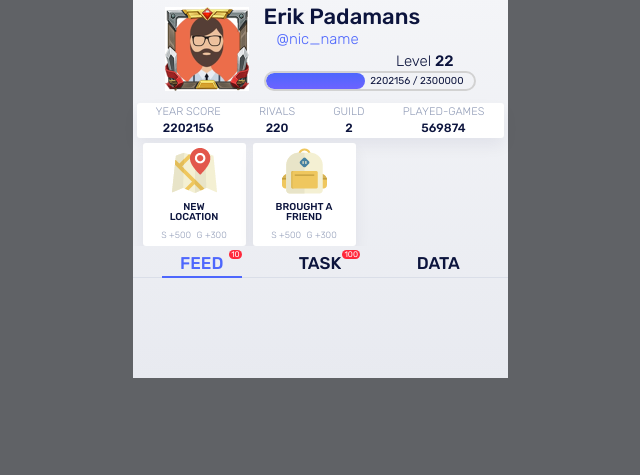
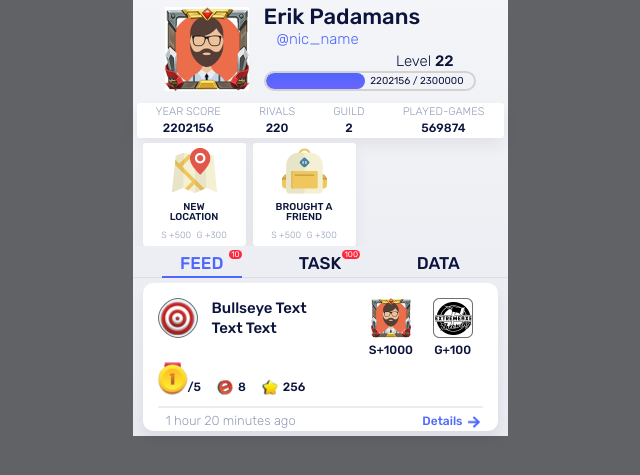
Before and after one commit to IzvekovWeb/Champ_Throw, a website built with webpack: page src/www/index.html in a window 1280 px wide. Shown: the part 159-634 px from the top of the page, without its empty margins (320-960 px from the left). Built offline with nearby package versions, Linux system fonts and the light colour scheme; files whose address does not match are found by name; a web font is replaced by a local one.

Commit message:
Блок score

```diff
--- /dev/null
+++ b/src/scss/components/score.scss
@@ -0,0 +1,108 @@
+.score {
+  @include flex(row,space-between,flex-start);
+  flex-wrap: wrap;
+  margin-top: 5px;
+  padding: 15px;
+  padding-bottom: 2px;
+  border-radius: 10px;
+  background: #ffffff;
+  box-shadow: 0 8px 12px rgba(12, 20, 61, 0.06);
+  &:last-child {
+    margin-bottom: 5px;
+  }
+  &__title {
+    @include flex;
+    max-width: 50%;
+    &-img {
+      max-width: 40px;
+      @include size(100%, 40px);
+    }
+    &-text {
+      padding-left: 14px;
+      font-size: 15px;
+      font-weight: 500;
+      line-height: 20px;
+    }
+  }
+  &__avatars {
+    @include flex(row, space-around,flex-start);
+    width: 38%;
+  }
+  &__avatar {
+    @include flex(column, flex-start, center);
+    &-img {
+      max-width: 40px;
+      @include size(100%, 40px);
+    }
+    &-text {
+      font-size: 12px;
+      font-weight: 500;
+      line-height: 24px;
+      text-transform: uppercase;
+    }
+
+  }
+  &__rating {
+    @include flex(row, flex-start, flex-end);
+    width: 100%;
+    margin-bottom: 14px;
+    &-type {
+      @include flex(row, space-around, flex-end);
+      &:not(:first-child ){
+        margin-left: 16px;
+      }
+    }
+    &-img {
+      max-width: 16px;
+      @include size(100%, 16px);
+
+      &--position {
+        max-width: 30px;
+        @include size(100%, 30px);
+
+      }
+    }
+    &-all {
+      font-size: 12px;
+      font-weight: 500;
+      line-height: 9px;
+      margin-left: 5px;
+
+      &--position {
+        margin-left: 0px;
+      }
+    }
+  }
+
+  &__line {
+    width: 100%;
+    height: 2px;
+    border-radius: 100px;
+    background-color: #ebedf3;
+  }
+
+  &__footer {
+    @include flex(row, space-between, center);
+    padding: 5px 3px 0 8px;
+    width: 100%;
+    &-time {
+      color: $neutral-secondary;
+      font-size: 13px;
+      font-weight: 300;
+      line-height: 16px;
+    }
+    &-details {
+      @include flex(row, center, center);
+      cursor: pointer;
+
+      color: $primary-color;
+      font-size: 12px;
+      font-weight: 500;
+      line-height: 12px;
+    }
+    &-arrow {
+      @include size(12px, 12px);
+      margin-left: 5px;
+    }
+  }
+}
--- a/src/scss/main.scss
+++ b/src/scss/main.scss
@@ -64,6 +64,7 @@ section,
 .wrapper {
   display: flex;
   flex-direction: column;
+  padding: 0 10px;
   // margin: 0 auto;
   // min-height: 100vh;
   // min-width: 100vh;
@@ -97,3 +98,4 @@ section,
 @import "./components/home-stats";
 @import "./components/home-badges";
 @import "./components/mini-tab-bar";
+@import "./components/score";
--- a/src/www/index.html
+++ b/src/www/index.html
@@ -121,9 +121,75 @@
     </section>
     <!-- /.mini-tab-bar -->
 
-    <div class="wrapper">
+    <section class="wrapper">
 
-    </div>
+      <div class="score">
+        <div class="score__title">
+          <div class="score__title-img">
+            <img src="www/img/target.png" alt="Target">
+          </div>
+          <h2 class="score__title-text">Bullseye Text Text Text</h2>
+        </div>
+        <!-- /.score__title -->
+
+        <div class="score__avatars">
+          <div class="score__avatar">
+            <div class="score__avatar-img">
+              <img src="www/img/score_avatar_1.png" alt="Avatar">
+            </div>
+            <div class="score__avatar-text">S+1000</div>
+          </div>
+          <div class="score__avatar">
+            <div class="score__avatar-img">
+              <img src="www/img/score_avatar_2.png" alt="Avatar">
+            </div>
+            <div class="score__avatar-text">G+100</div>
+          </div>
+        </div>
+        <!-- /.score__avatars -->
+
+        <div class="score__rating">
+          <div class="score__rating-type score__rating-type--position">
+            <span class="score__rating-img score__rating-img--position">
+              <img src="www/img/medal.png" alt="Place">
+            </span>
+            <span class="score__rating-all score__rating-all--position"><span class="score__rating-separator">/</span>5</span>
+          </div>
+          <div class="score__rating-type score__rating-type--errors">
+            <span class="score__rating-img">
+              <img src="www/img/false.png" alt="Errors">
+            </span>
+            <span class="score__rating-all">8</span>
+          </div>
+          <div class="score__rating-type score__rating-type--stars">
+            <span class="score__rating-img">
+              <img src="www/img/star.png" alt="Star">
+            </span>
+            <span class="score__rating-all">256</span>
+          </div>
+        </div>
+        <!-- /.score__rating -->
+
+        <div class="score__line"></div>
+        <!-- /.score__line-->
+
+        <div class="score__footer">
+          <div class="score__footer-time">1 hour 20 minutes ago</div>
+          <div class="score__footer-details">
+            <div class="score__footer-text">
+              Details
+            </div>
+            <div class="score__footer-arrow">
+              <img src="www/img/arrow-right.png" alt="Arrow">
+            </div>
+          </div>
+        </div>
+        <!-- /.score__footer -->
+
+      </div>
+      <!-- /.score -->
+
+    </section>
 
     <section class="bottom-tab-bar"></section>
     <!-- /.bottom-tab-bar -->
```
Also changed, not shown: src/www/css/main.css, src/www/img/arrow-right.png (added), src/www/img/false.png (added), src/www/img/medal.png (added), src/www/img/score_avatar_1.png (added), src/www/img/score_avatar_2.png (added), src/www/img/star.png (added), src/www/img/target.png (added), src/www/img/top-app-logo2.png (added).
